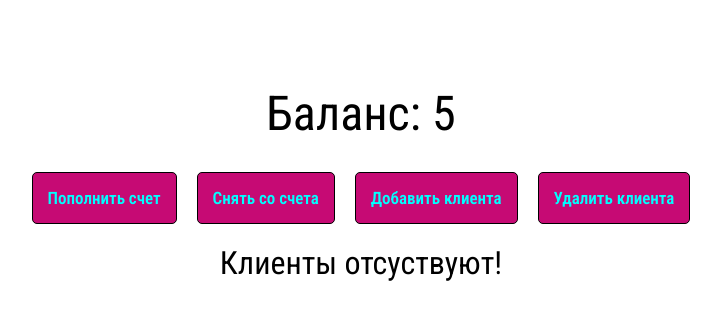
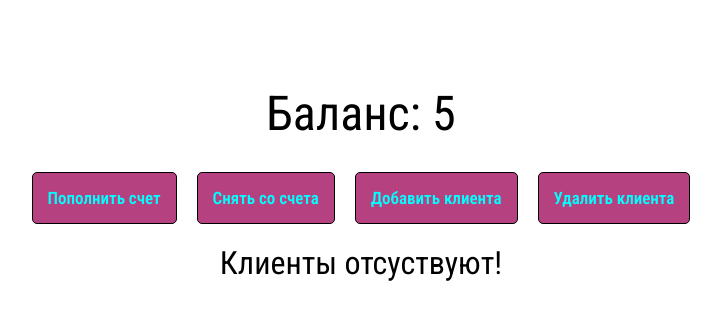
Before and after one commit to ITmTm/prectic-redux-ulbi, a React (Create React App) app: page / in a window 1280 px wide. Shown: the top 320 px of the page, without its empty margins (279-1000 px from the left). Built offline with nearby package versions, Linux system fonts and the light colour scheme.

Commit message:
Stylization

```diff
--- a/src/style/style.scss
+++ b/src/style/style.scss
@@ -55,12 +55,12 @@ button {
   border-radius: 5px;
   cursor: pointer;
   color: aqua;
-  background-color: #c60a74;
+  background-color: #b64180;
   transition: .5s ease-in;
   &:hover {
     background-color: aqua;
     color: #c60a74;
-    //background-color: #6e0f44;
     transition: .8s ease-out;
+    transform: scale(0.9);
   }
 }
```
